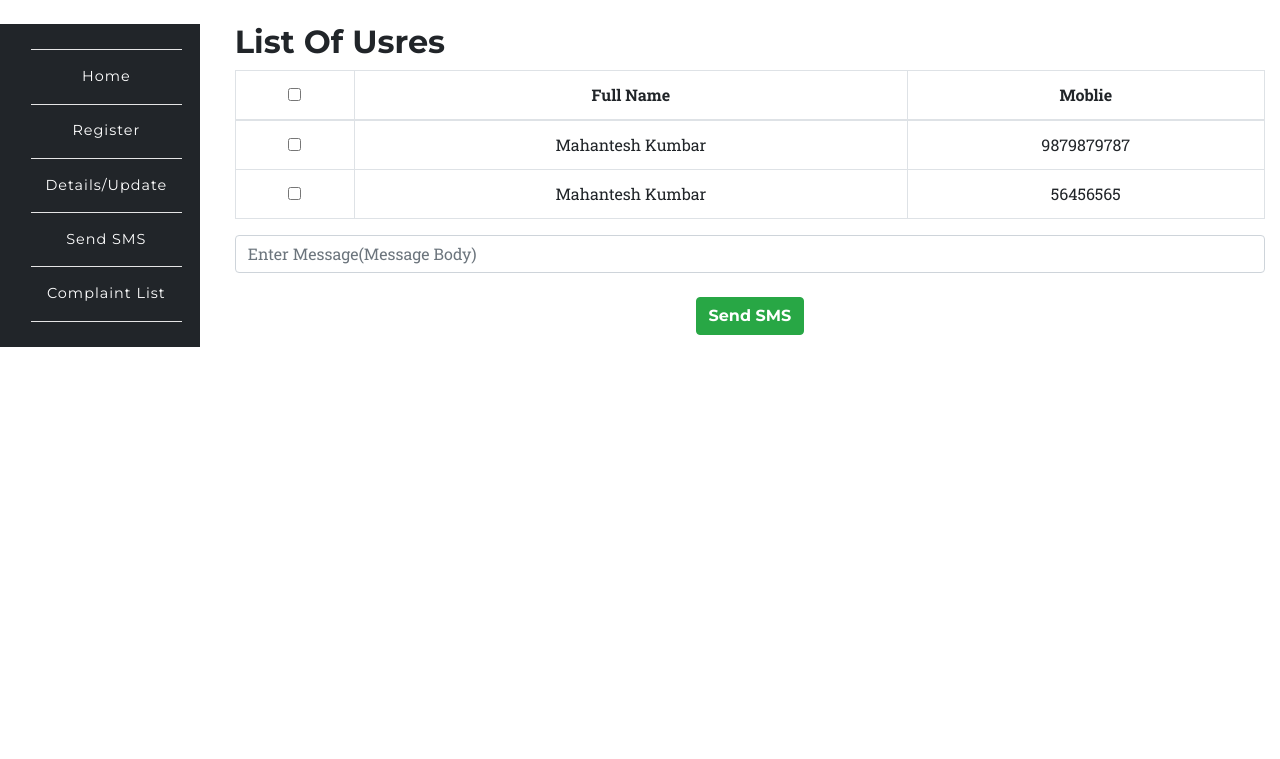
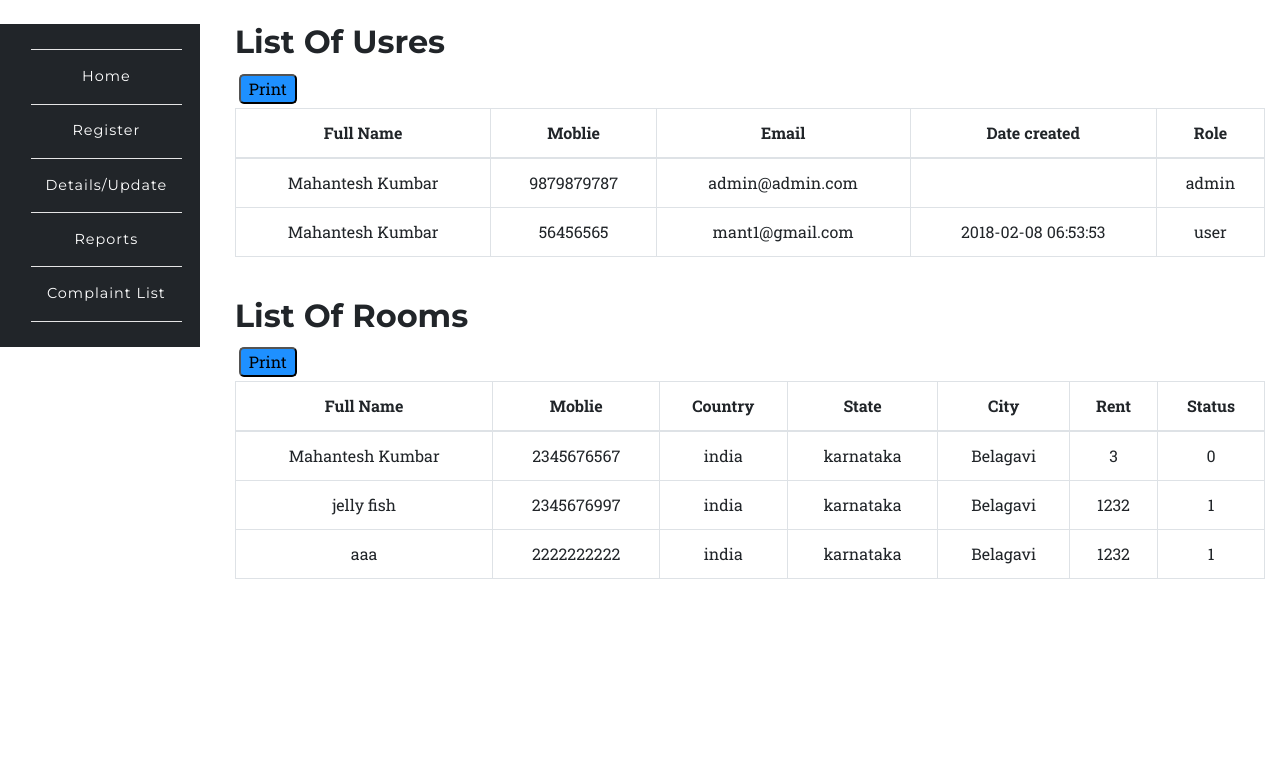
Before and after one commit to mulwasteveh/Rentals, a PHP site: page /app/sms.php in a window 1280 px wide. Shown: the part 103-862 px from the top of the page. Before the commit the page ends 450 px from the top, so only its background shows below. Run offline with PHP 8.4, Linux system fonts and the light colour scheme; a user stored in the database is signed in; data comes from the database, SQL or seed files in the repository; some libraries are stand-ins or nearby versions; some web fonts are replaced.

Commit message:
check on printing and price pined to rooms

```diff
--- a/app/sms.php
+++ b/app/sms.php
@@ -7,6 +7,15 @@
 			$stmt = $connect->prepare('SELECT * FROM users');
 			$stmt->execute();
 			$data = $stmt->fetchAll(PDO::FETCH_ASSOC);
+		}
+		catch(PDOException $e) {
+			$errMsg = $e->getMessage();
+		}
+
+		 try {
+			$stmt = $connect->prepare('SELECT * FROM room_rental_registrations');
+			$stmt->execute();
+			$dataroom = $stmt->fetchAll(PDO::FETCH_ASSOC);
 		}
 		catch(PDOException $e) {
 			$errMsg = $e->getMessage();
@@ -64,15 +73,18 @@
 						echo '<div style="color:#FF0000;text-align:center;font-size:17px;">'.$errMsg.'</div>';
 					}
 				?>
-				<h2>List Of Usres</h2>
+				<h2>List Of Usres</h2>  <button style="background: dodgerblue; margin: 4px; outline: none; border-radius: 5px; padding-right: 8px; padding-left: 8px;">Print</button>
 				<div class="table-responsive text-center">
 					<form action="" method="post">
 						<table class="table table-bordered">
 						  <thead>
 						    <tr>
-						      <th><input type="checkbox" name="" id="selectAll"></th>
+						      <!-- <th><input type="checkbox" name="" id="selectAll"></th> -->
 						      <th>Full Name</th>
 						      <th>Moblie</th>
+						      <th>Email</th>
+						      <th>Date created</th>
+						      <th>Role</th>
 						      <!-- <th>Username</th> -->
 						      <!-- <th>Role</th> -->
 						      <!-- <th>Action</th> -->
@@ -83,27 +95,76 @@
 						  		foreach ($data as $key => $value) {
 						  			# code...
 								   echo '<tr>';
-								      echo '<th scope="row"><input type="checkbox" name="check[]" value="'.$value['mobile'].'" id="selectAll$key"></th>';
+								      // echo '<th scope="row"><input type="checkbox" name="check[]" value="'.$value['mobile'].'" id="selectAll$key"></th>';
 								      echo '<td>'.$value['fullname'].'</td>';
 								      echo '<td>'.$value['mobile'].'</td>';
-								      //echo '<td>'.$value['username'].'</td>';
-								      //echo '<td>'.$value['role'].'</td>';
-								      // echo '<td></td>';
+								      echo '<td>'.$value['email'].'</td>';
+								      echo '<td>'.$value['created_at'].'</td>';
+								      echo '<td>'.$value['role'].'</td>';
 								   echo '</tr>';
 						  		}
 						  	?>
 						  </tbody>
 						</table>
-						<input type="textarea" name="message" class="form-control" placeholder="Enter Message(Message Body)" required>
 						<br>
-						<button type="submit" class="btn btn-success" name='sms_alert' value="sms_alert">Send SMS</button>
+
 					</form>
 				</div>
+
+
+					<h2>List Of Rooms</h2> <button style="background: dodgerblue; margin: 4px; outline: none; border-radius: 5px; padding-right: 8px; padding-left: 8px;" onclick="printPage();">Print</button>
+				<div class="table-responsive text-center">
+					<form action="" method="post">
+						<table class="table table-bordered" id="tblrooms">
+						  <thead>
+						    <tr>
+						      <!-- <th><input type="checkbox" name="" id="selectAll"></th> -->
+						      <th>Full Name</th>
+						      <th>Moblie</th>
+						      <th>Country</th>
+						      <th>State</th>
+						      <th>City</th>
+						      <th>Rent</th>
+						      <th>Status</th>
+						      <!-- <th>Username</th> -->
+						      <!-- <th>Role</th> -->
+						      <!-- <th>Action</th> -->
+						    </tr>
+						  </thead>
+						  <tbody>
+						  	<?php
+						  		foreach ($dataroom as $key => $value) {
+						  			# code...
+								   echo '<tr>';
+								      // echo '<th scope="row"><input type="checkbox" name="check[]" value="'.$value['mobile'].'" id="selectAll$key"></th>';
+								      echo '<td>'.$value['fullname'].'</td>';
+								      echo '<td>'.$value['mobile'].'</td>';
+								      echo '<td>'.$value['country'].'</td>';
+								      echo '<td>'.$value['state'].'</td>';
+								      echo '<td>'.$value['city'].'</td>';
+								      echo '<td>'.$value['rent'].'</td>';
+								      echo '<td>'.$value['vacant'].'</td>';
+								   echo '</tr>';
+						  		}
+
+
+						  	?>
+						  </tbody>
+						</table>
+						<br>
+
+					</form>
+				</div>
+
+
+
+
 			</div>
 		</div>
 	</div>
 </section>
 <?php include '../include/footer.php';?>
+<script src="https://cdnjs.cloudflare.com/ajax/libs/jspdf/1.3.4/jspdf.debug.js" ></script>
 <script type="text/javascript">
 
 	$('#selectAll').click(function(){
@@ -115,3 +176,23 @@
 
 
 </script>
+
+<script type="text/javascript">
+ function printPage(){
+        var tableData = '<table border="1">'+document.getElementsByTagName("table")[0].innerHTML+'</table>';
+        var data = '<button onclick="window.print()">Print this page</button>'+tableData;
+        myWindow=window.open('','','width=800,height=600');
+        myWindow.innerWidth = screen.width;
+        myWindow.innerHeight = screen.height;
+        myWindow.screenX = 0;
+        myWindow.screenY = 0;
+        myWindow.document.write(data);
+        myWindow.focus();
+
+
+
+
+
+
+    };
+ </script>
--- a/include/side-nav.php
+++ b/include/side-nav.php
@@ -26,7 +26,7 @@
 
             <li class="nav-item">
               <?php if($_SESSION['role'] == 'admin'){
-                echo '<a href="../app/sms.php" class="nav-link">Send SMS</a>';
+                echo '<a href="../app/sms.php" class="nav-link">Reports</a>';
               } ?>
             </li>
 
--- a/index.php
+++ b/index.php
@@ -278,8 +278,8 @@ echo "<script>alert(Successfuly);</script>";
                               // echo '<p><b>Country: </b>'.$value['country'].'<b> State: </b>'.$value['state'].'<b> City: </b>'.$value['city'].'</p>';
                               echo '<p><b>Plot Number: </b>'.$value['plot_number'].'</p>';
 
-                              if(isset($value['sale'])){
-                                echo '<p><b>Sale: </b>'.$value['sale'].'</p>';
+                              if(isset($value['rent'])){
+                                echo '<p><b>Rent: </b>'.$value['rent'].'</p>';
                               }
 
                                 if(isset($value['apartment_name']))
@@ -308,7 +308,7 @@ echo "<script>alert(Successfuly);</script>";
 
                <label>PAY FOR SERVICES HERE</label>
                <br>
-               <input class="input2" type="number" name="amount" value="1" style="margin-top: 60px;">
+               <input class="input2" type="number" name="amount" value="'.$value['rent'].'" style="margin-top: 60px;">
                <br><br>
                <input type="number" type="number" name="phone_number" placeholder="enter Phone number">
                <br><br>
```
Also changed, not shown: app/complaint.php (+14 -1 lines).
